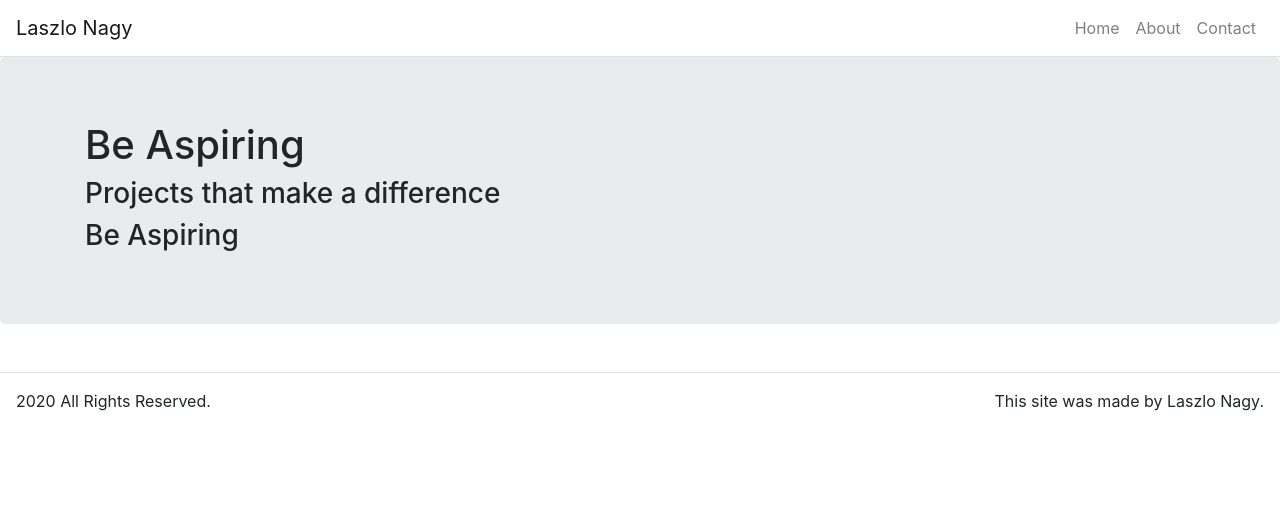
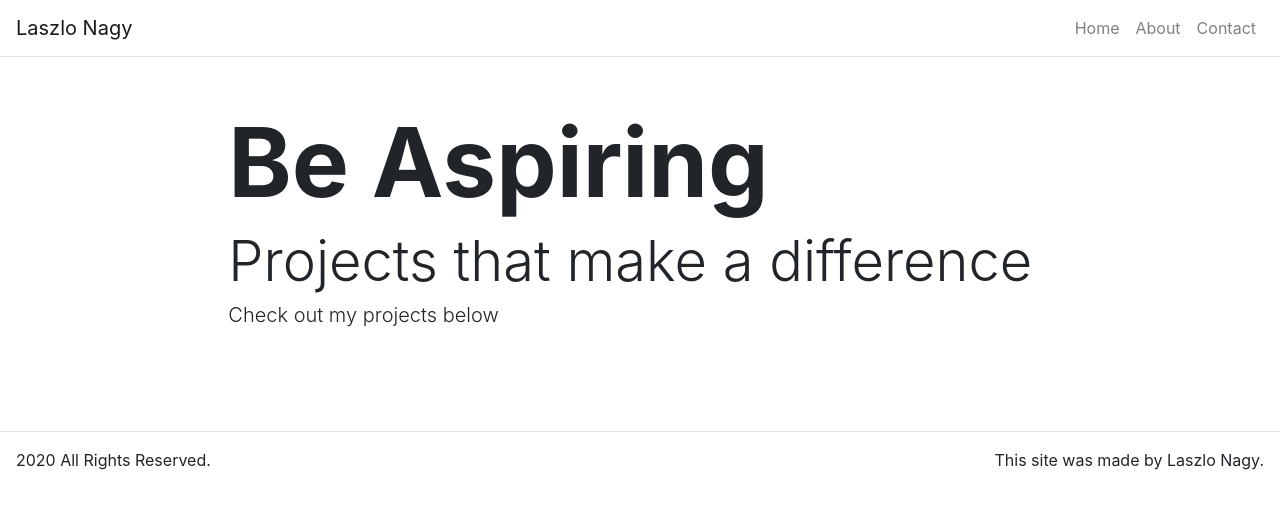
Before and after one commit to LaszloNagy85/portfolio-page, a React (Create React App) app: page / in a window 1280 px wide. Shown: the top 508 px of the page. Built offline with nearby package versions, Linux system fonts and the light colour scheme.

Commit message:
add Hero styling

```diff
--- a/src/App.js
+++ b/src/App.js
@@ -6,7 +6,6 @@
 import "./App.css";
 
 import Footer from "./components/Footer";
-import Hero from "./components/Hero";
 import HomePage from "./pages/HomePage";
 import AboutPage from "./pages/AboutPage";
 import ContactPage from "./pages/ContactPage";
--- a/src/components/Hero.js
+++ b/src/components/Hero.js
@@ -7,16 +7,15 @@
 
 const Hero = (props) => {
     return (
-        <Jumbotron>
-            <Container>
-                <Row>
-                    <Col>
-                        { props.title && <h1>{props.title}</h1>}
-                        { props.subtitle && <h3>{props.subtitle}</h3>}
-                        { props.text && <h3>{props.title}</h3>}
+        <Jumbotron className="bg-transparent jumbotron-fluid p-0">
+            <Container fluid={true}>
+                <Row className="justify-content-lg-center py-5">
+                    <Col md={8} sm={12}>
+                        { props.title && <h1 className="display-1 font-weight-bolder">{props.title}</h1>}
+                        { props.subtitle && <h3 className="display-4 font-weight-light">{props.subtitle}</h3>}
+                        { props.text && <h3 className="lead font-weight-light">{props.text}</h3>}
                     </Col>
                 </Row>
-
             </Container>
         </Jumbotron>
 
--- a/src/index.css
+++ b/src/index.css
@@ -1,4 +1,4 @@
-/* body {
+body {
   margin: 0;
   font-family: -apple-system, BlinkMacSystemFont, 'Segoe UI', 'Roboto', 'Oxygen',
     'Ubuntu', 'Cantarell', 'Fira Sans', 'Droid Sans', 'Helvetica Neue',
@@ -10,4 +10,4 @@
 code {
   font-family: source-code-pro, Menlo, Monaco, Consolas, 'Courier New',
     monospace;
-} */
+}
```
